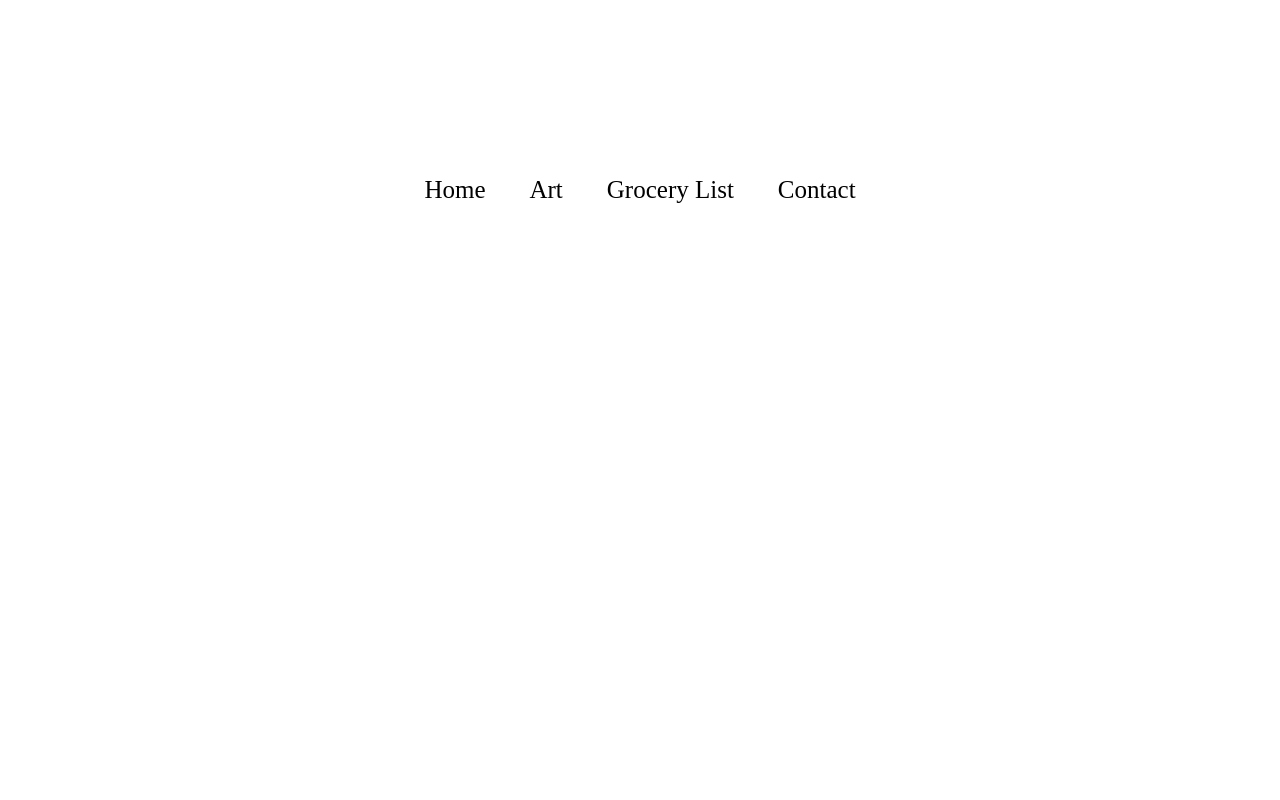
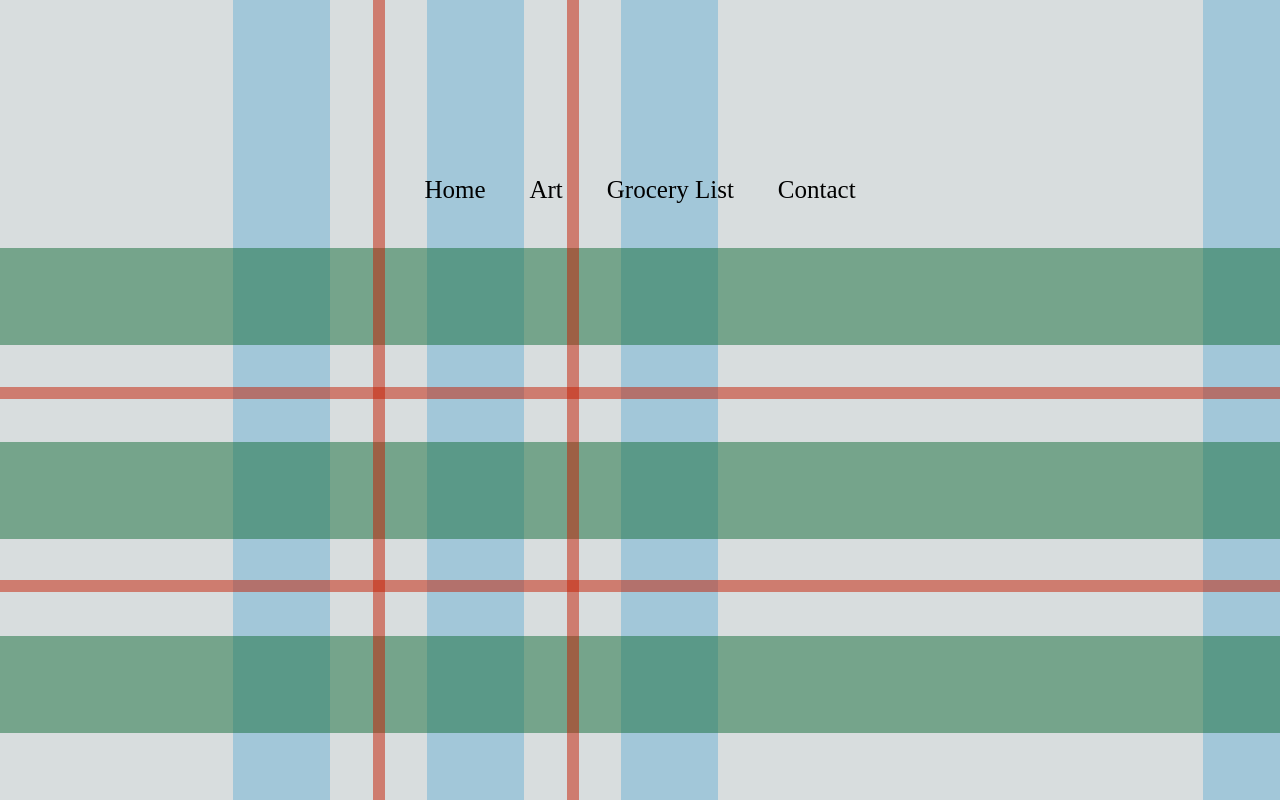
Before and after one commit to DavHoov/Hoo, a plain HTML site: page grocerylist.html in a window 1280 px wide. Shown: the top 800 px of the page. Drawn offline with Linux system fonts and the light colour scheme.

Commit message:
Update grocerylist.html

```diff
--- a/grocerylist.html
+++ b/grocerylist.html
@@ -3,7 +3,7 @@
 <html>
 <style>
 body {
-  background-image: url('images/cocoon.png');
+  background-image: url('cocoon.png');
 }
 
 
```
